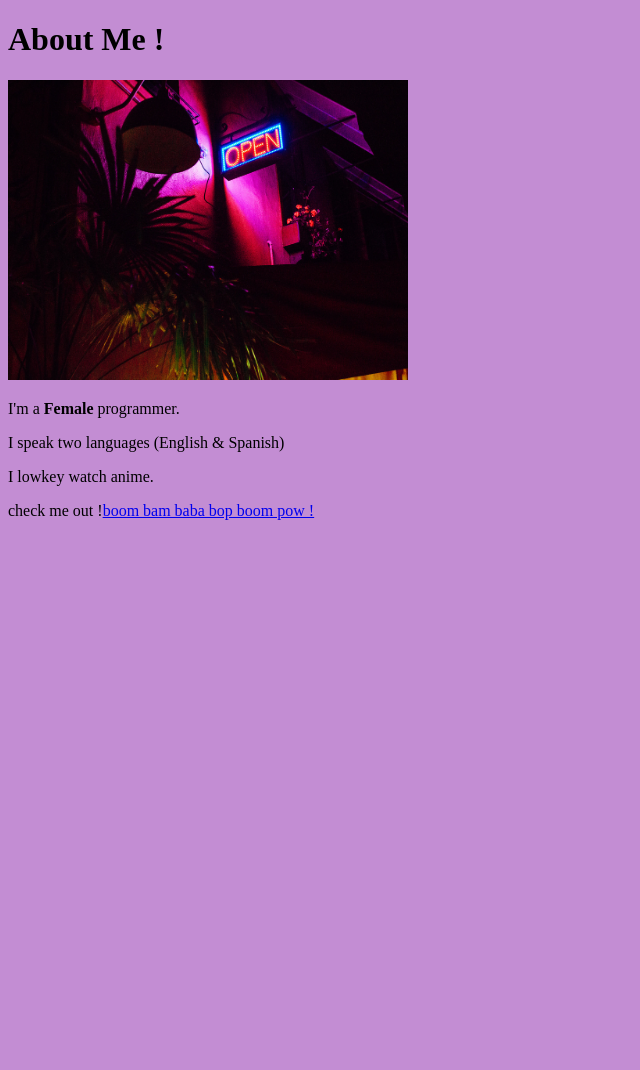
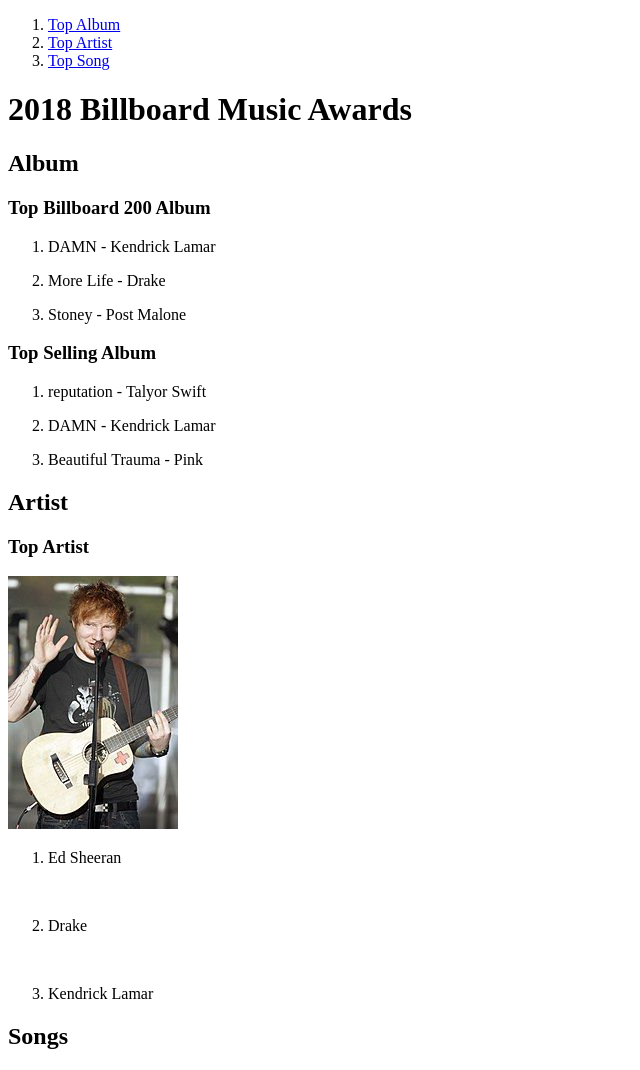
Before and after one commit to Mookie299/mookie299, a plain HTML site: page index.html in a window 1280 px wide. Shown: the whole page, without its empty margins (0-640 px from the left). Before the commit the page ends 800 px from the top, so only its background shows below. Drawn offline with Linux system fonts and the light colour scheme.

Commit message:
term 2 work

```diff
--- a/index.html
+++ b/index.html
@@ -1,14 +1,49 @@
+<!DOCTYPE html>
 <!DOCTYPE html>
 <html>
 <head>
 	<title></title>
 </head>
-<body bgcolor="#c38dd3">
-	<h1>About Me !</h1>
-		<img src="open.jpg" height="300" width="400">
-	<p> I'm a <strong>Female</strong> programmer.</p>
-	<p>I speak two languages (English & Spanish)</p>
-	<p>I lowkey watch anime. </p>
-	<p>check me out !<a href="https://zoomquilt.org/">boom bam baba bop boom pow !</a></p>
+<body>
+	<nav>
+		<ol>
+		<li><a href="#Top Album">Top Album</a></li>
+		<li><a href="#Top Artist">Top Artist</a></li>
+		<li><a href="#Top Song">Top Song</a></li>
+	</ol>
+</nav>
+	<header>
+		<h1>2018 Billboard Music Awards</h1>
+	</header>
+	<main>
+		<h2>Album</h2>
+	<header> <h3>Top Billboard 200 Album</h3></header>
+	<ol>
+		<li><p>DAMN - Kendrick Lamar</p></li>
+		<li><p>More Life - Drake</p></li>
+		<li><p>Stoney - Post Malone</p></li>
+	</ol>
+	<header><h3>Top Selling Album</h3></header>
+	<ol>
+		<li><p>reputation - Talyor Swift</p></li>
+		<li><p>DAMN - Kendrick Lamar</p></li>
+		<li><p>Beautiful Trauma - Pink</p></li>
+	</ol>
+		<h2>Artist</h2>
+		<header><h3>Top Artist</h3></header>
+		<img src="ed sheeran.jpg">
+		<ol>
+		<li><p>Ed Sheeran</p></li>
+		<img src="">
+		<li><p>Drake</p></li>
+		<img src="">
+		<li><p>Kendrick Lamar</p></li>
+	</ol>
+
+		<h2>Songs</h2>
+	 </main>
+
+
+
 </body>
 </html>
--- /dev/null
+++ b/test/style.css
@@ -0,0 +1,17 @@
+
+body {
+	background-color:#e5c0f7;
+
+}
+h1 {
+	font-family:'palatino';
+}
+header{
+	border-style: inset;
+	background-image: url("rose.jpg");
+}
+nav ol li{
+	display: inline;
+	padding: 10px 50px;
+	margin-top: 15px;
+}
```
Also changed, not shown: test/index.html (added, +52 -0 lines), ed sheeran.jpg (added), test/open.jpg (renamed from open.jpg), test/powtoon.png (added), test/rose.jpg (added), 2 other files.
